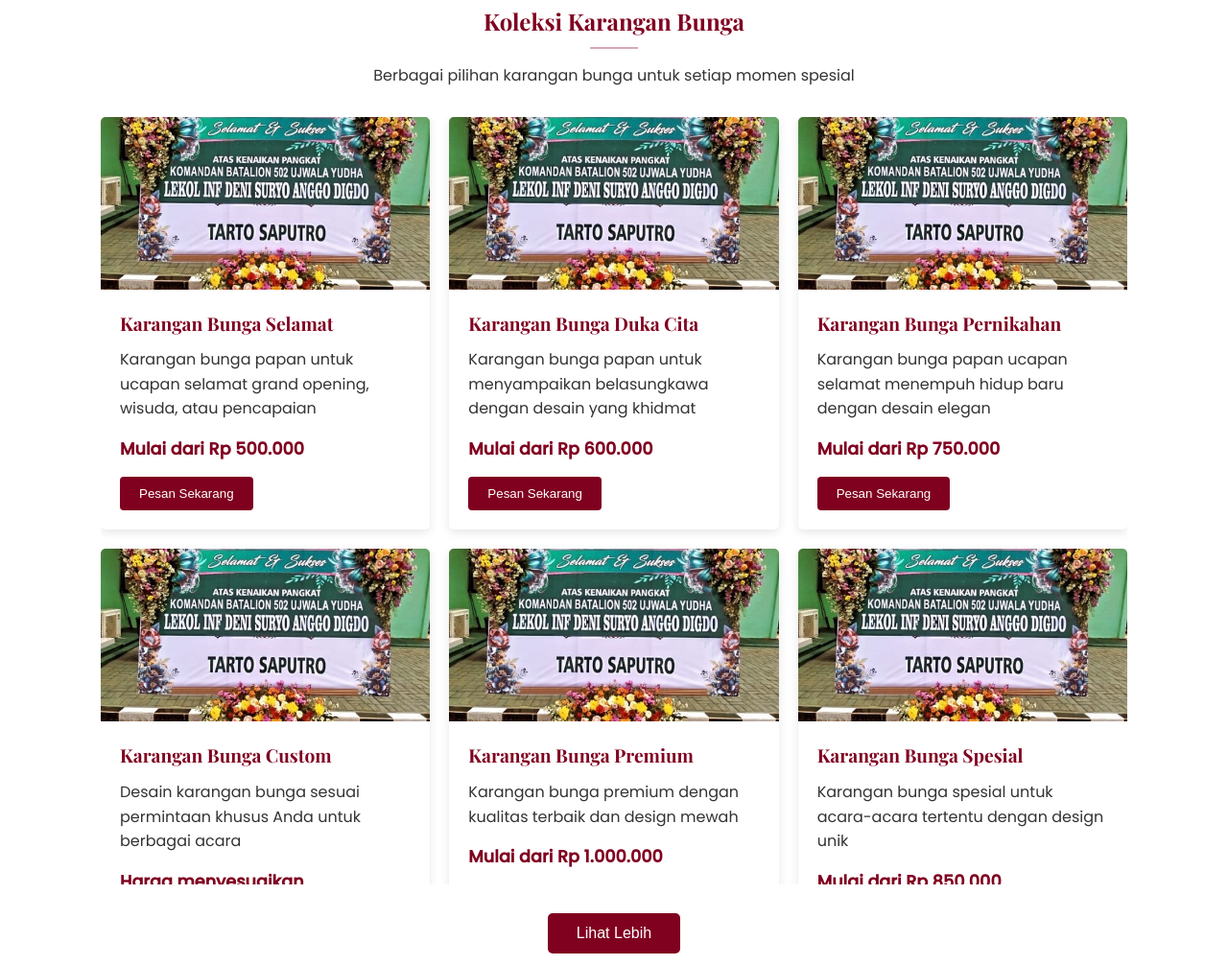
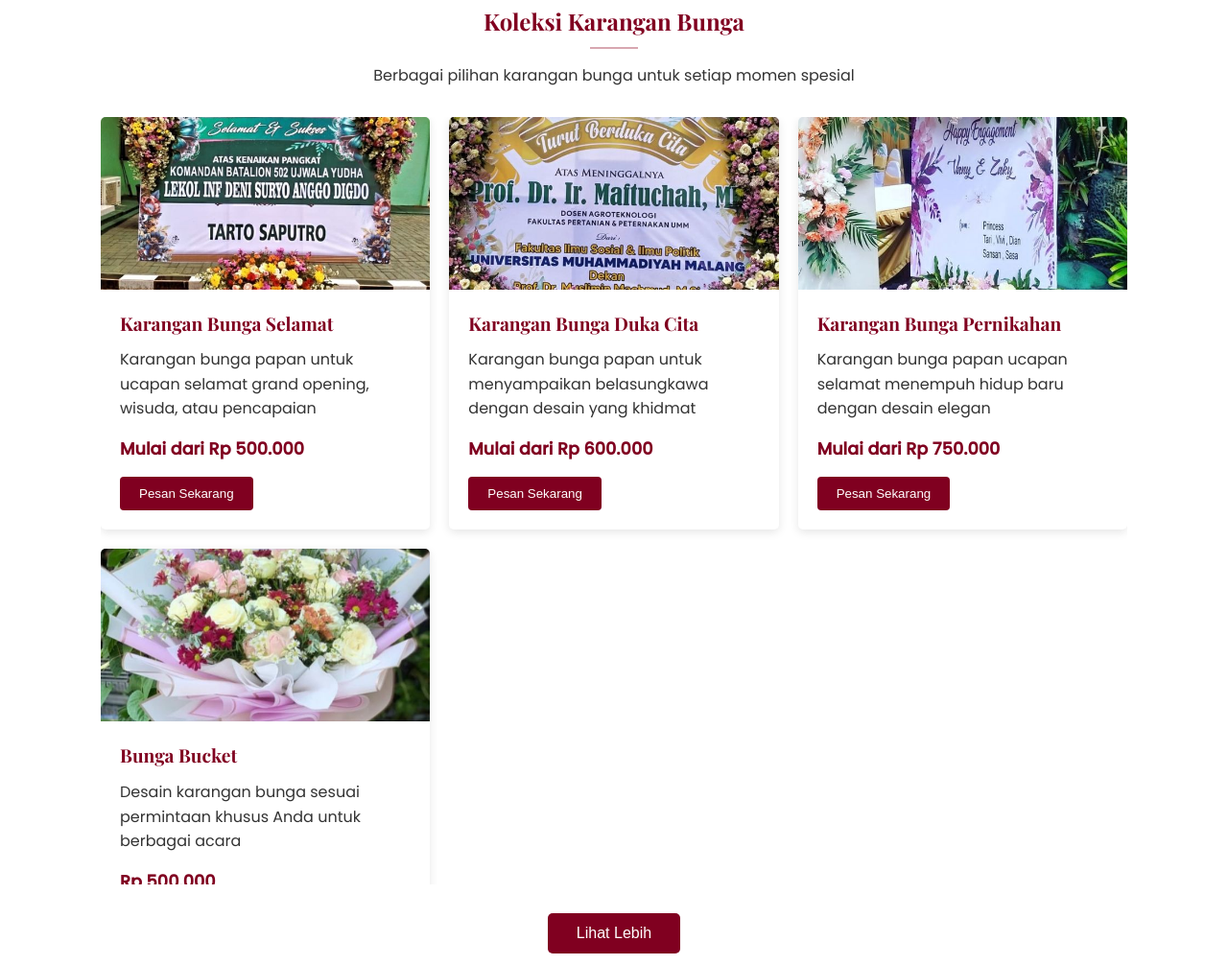
Before and after one commit to Arch4ce/Website, a plain HTML site: page index.html in a window 1280 px wide. Shown: the part 639-1645 px from the top of the page at 96% size. Drawn offline with nearby package versions, Linux system fonts and the light colour scheme.

Commit message:
Add files via upload

```diff
--- a/index.html
+++ b/index.html
@@ -72,7 +72,7 @@
             <!-- Product 2 - Karangan Bunga Duka Cita -->
             <div class="product-card">
                 <div class="product-image">
-                    <img src="images\web1.jpg" alt="Karangan Bunga Duka Cita" loading="lazy">
+                    <img src="images\web2.jpg" alt="Karangan Bunga Duka Cita" loading="lazy">
                 </div>
                 <div class="product-info">
                     <h3 class="product-title">Karangan Bunga Duka Cita</h3>
@@ -85,7 +85,7 @@
             <!-- Product 3 - Karangan Bunga Pernikahan -->
             <div class="product-card">
                 <div class="product-image">
-                    <img src="images\web1.jpg" alt="Karangan Bunga Pernikahan" loading="lazy">
+                    <img src="images\web3.jpg" alt="Karangan Bunga Pernikahan" loading="lazy">
                 </div>
                 <div class="product-info">
                     <h3 class="product-title">Karangan Bunga Pernikahan</h3>
@@ -95,21 +95,21 @@
                 </div>
             </div>
 
-            <!-- Product 4 - Karangan Bunga Custom -->
+            <!-- Product 4 - Bunga Bucket-->
             <div class="product-card">
                 <div class="product-image">
-                    <img src="images\web1.jpg" alt="Karangan Bunga Custom" loading="lazy">
+                    <img src="images\web4.jpg" alt="Bunga Bucket" loading="lazy">
                 </div>
                 <div class="product-info">
-                    <h3 class="product-title">Karangan Bunga Custom</h3>
+                    <h3 class="product-title">Bunga Bucket</h3>
                     <p>Desain karangan bunga sesuai permintaan khusus Anda untuk berbagai acara</p>
-                    <div class="product-price">Harga menyesuaikan</div>
-                    <button class="btn product-order-btn" data-product="Karangan Bunga Custom">Pesan Sekarang</button>
+                    <div class="product-price">Rp 500.000</div>
+                    <button class="btn product-order-btn" data-product="Bunga Bucket">Pesan Sekarang</button>
                 </div>
             </div>
 
             <!-- Product 5 -->
-            <div class="product-card">
+            <div class="product-card hidden">
                 <div class="product-image">
                     <img src="images\web1.jpg" alt="Karangan Bunga Premium" loading="lazy">
                 </div>
@@ -122,7 +122,7 @@
             </div>
 
             <!-- Product 6 -->
-            <div class="product-card">
+            <div class="product-card hidden">
                 <div class="product-image">
                     <img src="images\web1.jpg" alt="Karangan Bunga Spesial" loading="lazy">
                 </div>
--- a/style.css
+++ b/style.css
@@ -270,6 +270,10 @@ nav {
     color: var(--burgundy);
     margin: 15px 0;
     font-size: 1.1rem;
+}
+
+.product-card.hidden {
+    display: none;
 }
 
 /* Tombol Lihat Lebih */
```
Also changed, not shown: images/web2.jpg (added), images/web3.jpg (added), images/web4.jpg (added).
